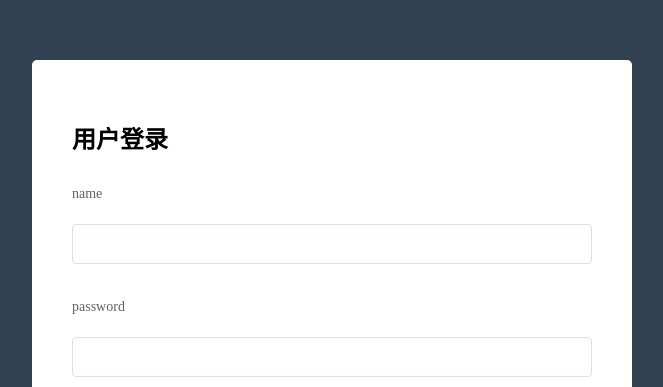
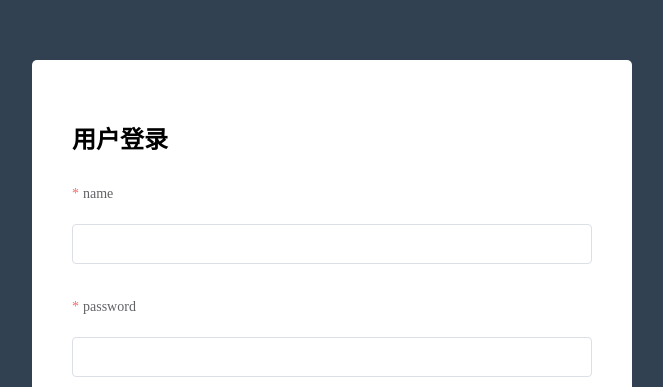
Before and after one commit to shenglinchen/02.manager, a Vue app: page / in a window 1280 px wide. Shown: the part 130-517 px from the top of the page, without its empty margins (308-971 px from the left). Built offline with nearby package versions, Linux system fonts and the light colour scheme.

Commit message:
登录页面的表单长度限制等

```diff
--- a/src/App.vue
+++ b/src/App.vue
@@ -2,16 +2,16 @@
   <div id="app">
     <div class="login">
       <h2>用户登录</h2>
-      <el-form label-position="top" label-width="80px" :model="formLabelAlign">
-        <el-form-item label="name">
-          <el-input v-model="formLabelAlign.name"></el-input>
+      <el-form label-position="top" label-width="80px" :model="ruleForm" :rules="rules" ref="ruleForm">
+        <el-form-item label="name"  prop="name">
+          <el-input v-model="ruleForm.name"></el-input>
         </el-form-item>
-        <el-form-item label="password">
-          <el-input v-model="formLabelAlign.password"></el-input>
+        <el-form-item label="password" prop="password">
+          <el-input v-model="ruleForm.password" type="password"></el-input>
         </el-form-item>
 
       </el-form>
-      <el-button type="primary" class="btn-login">登录</el-button>
+      <el-button type="primary" class="btn-login" @click="submitForm('ruleForm')">登录</el-button>
     </div>
 
 
@@ -24,11 +24,42 @@ export default {
   name: 'app',
   data() {
     return {
-      formLabelAlign: {
+      // ruleForm: {
+      //   name: "",
+      //   password: ""
+      // },
+      ruleForm: {
         name: '',
         password: '',
+      },
+      rules: {
+      // required： 是否必填
+      // message： 提示信息
+      // trigger： 触发时机
+      // min： 最短字长
+      // max： 最长字长
+        name: [
+          { required: true, message: '请输入活动名称', trigger: 'change' },
+          { min: 3, max: 5, message: '长度在 3 到 5 个字符', trigger: 'change' }
+        ],
+        password: [
+          { required: true, message: "请输入密码", trigger: "change"},
+          { min: 6, message: '密码太短', trigger: 'change' }
+        ]
       }
     }
+  },
+  methods: {
+    submitForm(formName) {
+           this.$refs[formName].validate((valid) => {
+             if (valid) {
+               alert('submit!');
+             } else {
+               console.log('error submit!!');
+               return false;
+             }
+           });
+         },
   }
 }
 </script>
```
